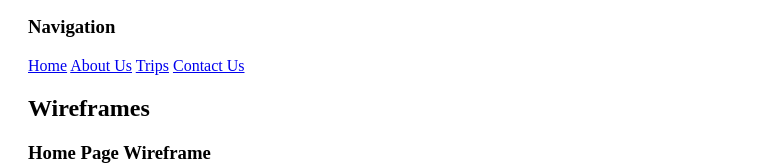
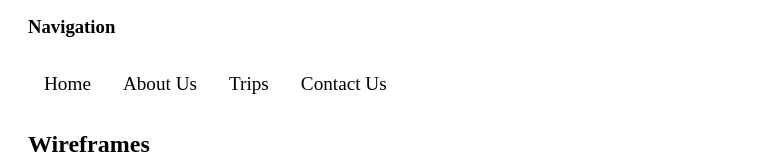
Before and after one commit to larrabeeja/wdd130, a plain HTML site: page wwr/site-plan-rafting.html in a window 1280 px wide. Shown: the part 1283-1448 px from the top of the page, without its empty margins (0-763 px from the left). Drawn offline with Linux system fonts and the light colour scheme.

Commit message:
css added

```diff
--- a/wwr/styles/site-plan-rafting.css
+++ b/wwr/styles/site-plan-rafting.css
@@ -32,3 +32,22 @@ header{
 p{
     padding: 25px;
 }
+nav {
+    background-color: var(--nav-background-color);
+    font-size: 1.2rem;
+    display: flex;
+}
+nav a {
+    display: block;
+    color: var(--nav-link-color);
+    text-decoration: none;
+    padding: 1rem;
+}
+
+nav a:link, nav a:visited {
+color: var(--nav-link-color);
+}
+Nav a:hover {
+    color: var(--nav-hover-link-color);
+    background-color: var(--nav-hover-background-color);
+}
```
